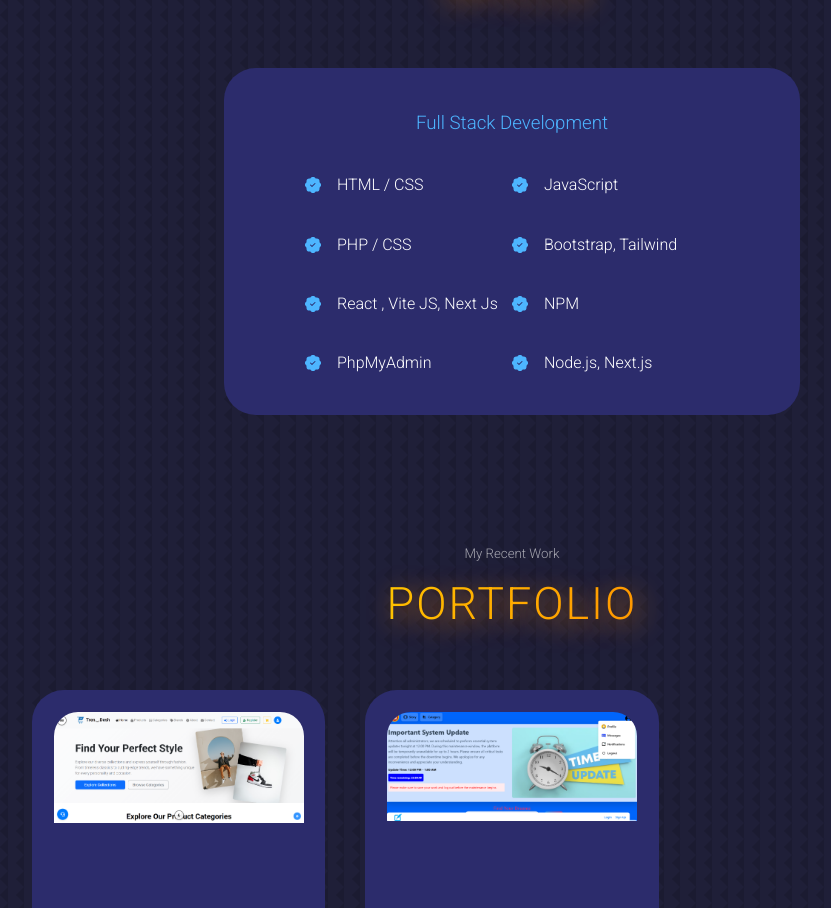
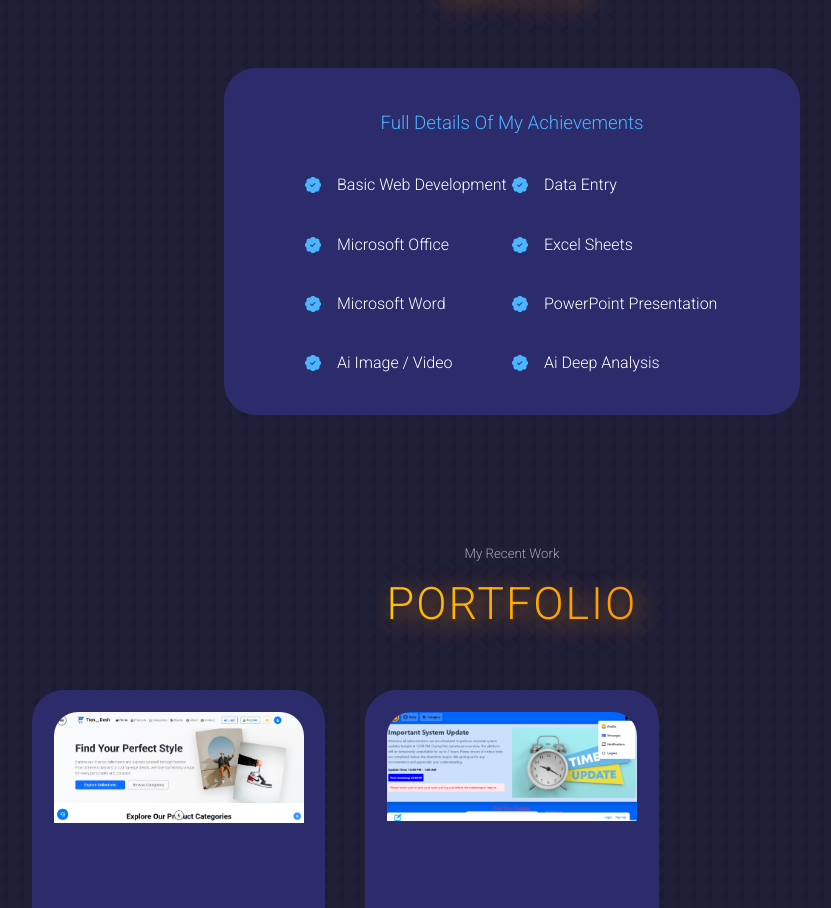
Before and after one commit to abulhasnatsifat/HasuFolio, a React (Create React App) app: page /hasufolio in a window 1280 px wide. Shown: the part 1673-2581 px from the top of the page, without its empty margins (128-959 px from the left). Built offline with nearby package versions, Linux system fonts and the light colour scheme.

Commit message:
Update Experience.jsx

```diff
--- a/src/components/experience/Experience.jsx
+++ b/src/components/experience/Experience.jsx
@@ -9,39 +9,39 @@ const Experience = () => {
       <h2>Skills</h2>
       <div className="container experience__container">
         <div className="experience__frontend">
-          <h3>Full Stack Development</h3>
+          <h3>Full Details Of My Achievements</h3>
           <div className="experience__content">
           <article className="experience__details">
               <BsFillPatchCheckFill className="experience__details-icon" />
-              <h4>HTML / CSS</h4>
+              <h4>Basic Web Development</h4>
             </article>
             <article className="experience__details">
               <BsFillPatchCheckFill className="experience__details-icon" />
-              <h4>JavaScript</h4>
+              <h4>Data Entry</h4>
             </article>
             <article className="experience__details">
               <BsFillPatchCheckFill className="experience__details-icon" />
-              <h4>PHP / CSS</h4>
+              <h4>Microsoft Office</h4>
             </article>
             <article className="experience__details">
               <BsFillPatchCheckFill className="experience__details-icon" />
-              <h4>Bootstrap, Tailwind</h4>
+              <h4>Excel Sheets</h4>
             </article>
             <article className="experience__details">
               <BsFillPatchCheckFill className="experience__details-icon" />
-              <h4>React , Vite JS, Next Js</h4>
+              <h4>Microsoft Word</h4>
             </article>
             <article className="experience__details">
               <BsFillPatchCheckFill className="experience__details-icon" />
-              <h4>NPM</h4>
+              <h4>PowerPoint Presentation</h4>
             </article>
             <article className="experience__details">
               <BsFillPatchCheckFill className="experience__details-icon" />
-              <h4>PhpMyAdmin</h4>
+              <h4>Ai Image / Video </h4>
             </article>
             <article className="experience__details">
               <BsFillPatchCheckFill className="experience__details-icon" />
-              <h4>Node.js, Next.js</h4>
+              <h4>Ai Deep Analysis</h4>
             </article>
 
 
```
